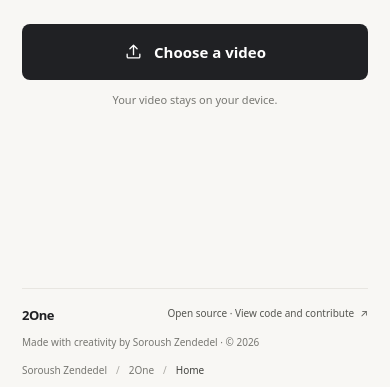
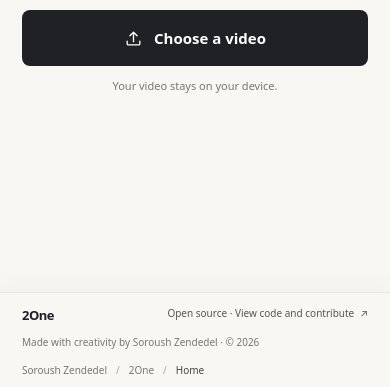
Before and after one commit to soroush-zendedel/2One, a website built with Vite: page index.html in a window 390 px wide. Shown: the part 457-844 px from the top of the page. Built offline with nearby package versions, Linux system fonts and the light colour scheme.

Commit message:
Keep site footer visible on mobile

```diff
--- a/src/style.css
+++ b/src/style.css
@@ -77,7 +77,7 @@ h1{margin:0;color:#202124;font-size:clamp(34px,7vw,47px);line-height:1.16;letter
 
 @media(max-width:600px){
   body{min-height:100dvh;background:#f8f7f4}
-  .app-shell{width:100%;min-height:100svh;min-height:100dvh;padding:env(safe-area-inset-top) 22px env(safe-area-inset-bottom)}
+  .app-shell{width:100%;min-height:100svh;min-height:100dvh;padding:env(safe-area-inset-top) 22px calc(126px + env(safe-area-inset-bottom))}
   .topbar{height:64px;flex:none;border-bottom-color:#eeede8}
   .brand{font-size:19px}
   .topbar-links{gap:7px}
@@ -95,11 +95,12 @@ h1{margin:0;color:#202124;font-size:clamp(34px,7vw,47px);line-height:1.16;letter
   .privacy-note{margin-top:12px;font-size:11px}
   .file-panel{margin-top:20px}
   .source-preview{max-height:40svh}
-  .site-footer{margin-top:auto;padding:17px 0 10px}
+  .site-footer{position:fixed;z-index:15;inset-inline:0;bottom:0;margin:0;padding:13px 22px calc(10px + env(safe-area-inset-bottom));border-top:1px solid var(--line);background:#f8f7f4;box-shadow:0 -8px 24px rgb(32 33 36 / 3%)}
   .footer-top{align-items:flex-start;gap:10px}
   .footer-brand{font-size:13px}
   .contribute-link{max-width:calc(100% - 48px);font-size:10px;line-height:1.4;text-align:end}
   .footer-credit,.breadcrumbs{font-size:10px}
+  .toast{bottom:calc(132px + env(safe-area-inset-bottom))}
   .about-page{margin:50px auto 64px}
   .about-lede{margin:17px 0 39px;font-size:15px}
   .about-section{margin-top:29px}
```
